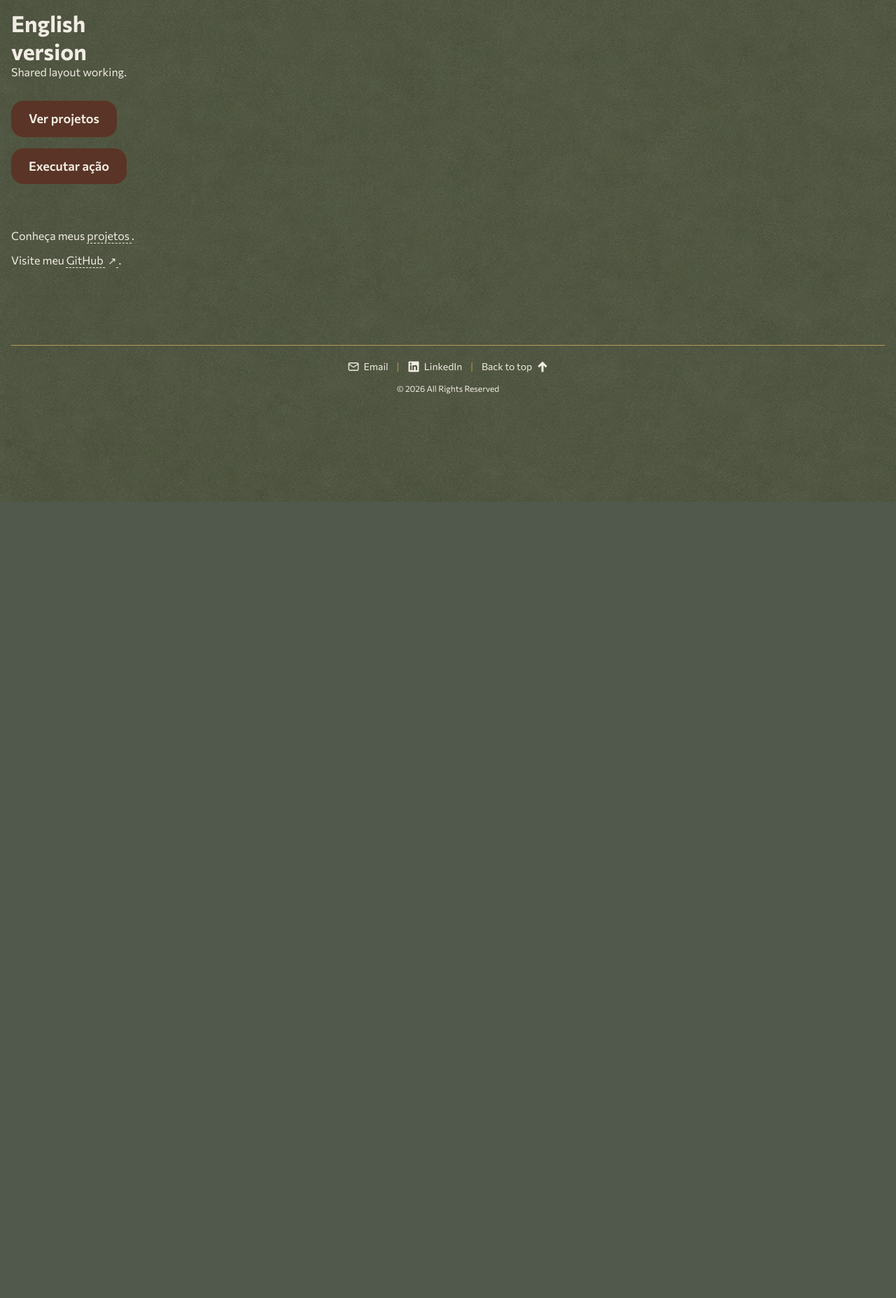
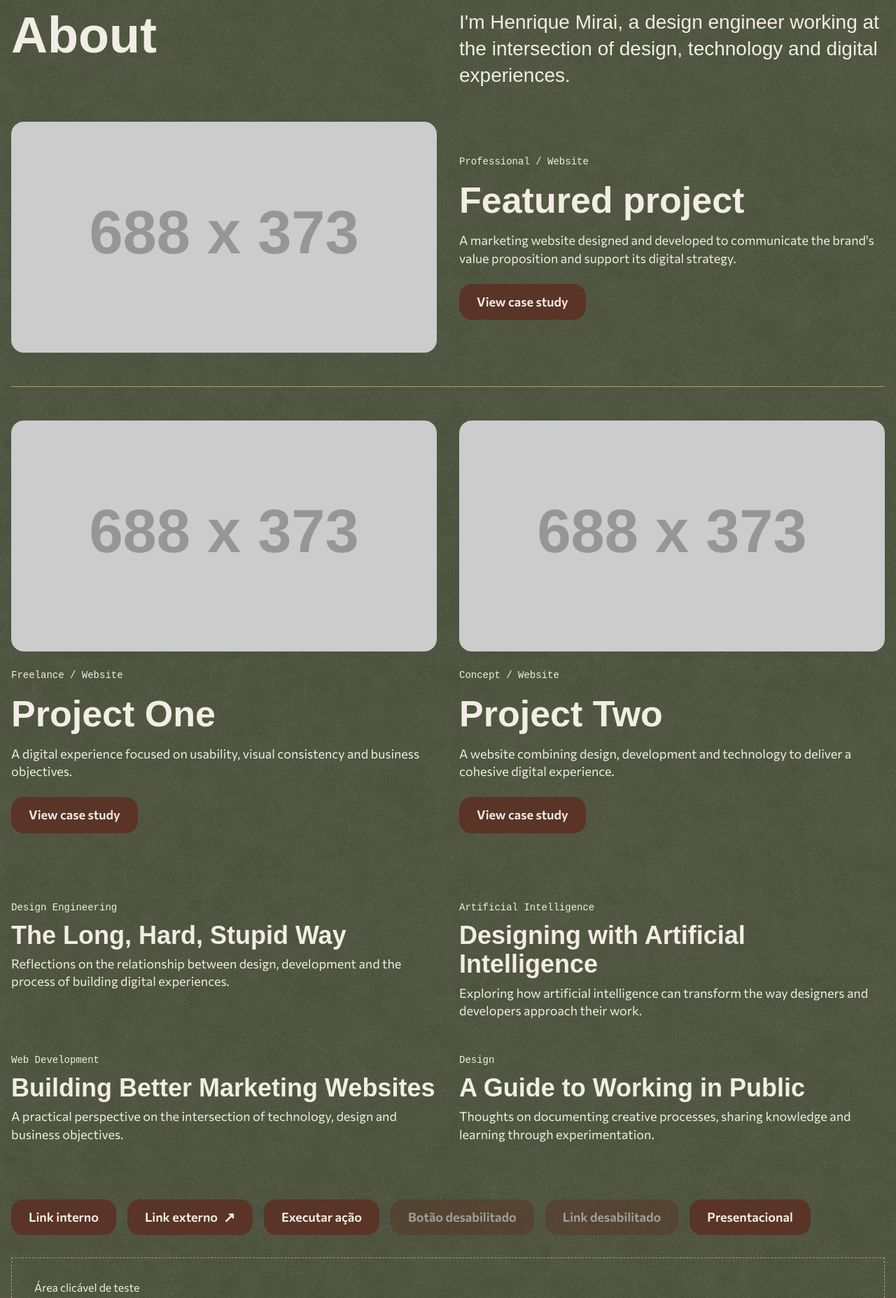
Before and after one commit to henriquemirai/mainsite, an Astro site: page / in a window 1280 px wide. Shown: the part 83-1938 px from the top of the page at 70% size. Before the commit the page ends 800 px from the top, so only its background shows below. Built offline with nearby package versions, Linux system fonts and the light colour scheme; Astro itself is replaced by a stand-in of ours; placeholder pictures from the web are drawn by us; a web font is replaced by a local one.

Commit message:
Finishing v1 of the components

```diff
--- /dev/null
+++ b/src/components/articlepreview.astro
@@ -0,0 +1,120 @@
+---
+interface Props {
+  category: string;
+  title: string;
+  description: string;
+  href: string;
+}
+
+const {
+  category,
+  title,
+  description,
+  href,
+} = Astro.props;
+---
+
+<a class="article-preview" href={href}>
+  <p class="article-preview__category">
+    {category}
+  </p>
+
+  <h2 class="article-preview__title">
+    {title}
+  </h2>
+
+  <p class="article-preview__description">
+    {description}
+  </p>
+</a>
+
+<style>
+  /* Base */
+
+  .article-preview {
+    grid-column: span 3;
+
+    display: flex;
+    flex-direction: column;
+    align-items: flex-start;
+    gap: 0.5rem;
+
+    min-width: 0;
+
+    color: var(--color-text-primary);
+    text-decoration: none;
+    cursor: pointer;
+  }
+
+  /* Category */
+
+  .article-preview__category {
+    font-family: var(--font-mono);
+    font-size: var(--type-size-metadata);
+    font-weight: var(--font-weight-regular);
+    line-height: var(--type-leading-metadata);
+  }
+
+  /* Title */
+
+  .article-preview__title {
+    font-family: var(--font-display);
+    font-size: clamp(
+      1.5rem,
+      calc(1.179rem + 1.429vw),
+      2.25rem
+    );
+    font-weight: var(--font-weight-semibold);
+    line-height: 1.15;
+
+    overflow-wrap: anywhere;
+
+    transition: color 180ms ease;
+  }
+
+  /* Description */
+
+  .article-preview__description {
+    font-family: var(--font-body);
+    font-size: var(--type-size-body);
+    font-weight: var(--font-weight-regular);
+    line-height: 1.40;
+
+    overflow-wrap: anywhere;
+  }
+
+  /* Interaction */
+
+  .article-preview:hover .article-preview__title {
+    color: var(--color-text-hover);
+  }
+
+  .article-preview:focus-visible {
+    outline: 2px solid var(--color-cream);
+    outline-offset: 3px;
+  }
+
+  /* Tablet */
+
+  @media (min-width: 48rem) and (max-width: 74.999rem) {
+    .article-preview {
+      grid-column: span 2;
+    }
+  }
+
+  /* Mobile */
+
+  @media (max-width: 47.999rem) {
+    .article-preview {
+      grid-column: 1 / -1;
+    }
+  }
+
+  /* Reduced motion */
+
+  @media (prefers-reduced-motion: reduce) {
+    .article-preview__title {
+      transition: none;
+    }
+  }
+</style>
--- a/src/components/button.astro
+++ b/src/components/button.astro
@@ -4,6 +4,7 @@ interface Props {
   href?: string;
   type?: 'button' | 'submit' | 'reset';
   disabled?: boolean;
+  presentational?: boolean;
   class?: string;
 }
 
@@ -12,17 +13,27 @@ const {
   href,
   type = 'button',
   disabled = false,
+  presentational = false,
   class: className = '',
 } = Astro.props;
 
-const classes = ['button', className].filter(Boolean).join(' ');
+const classes = [
+  'button',
+  presentational && 'button--presentational',
+  className,
+].filter(Boolean).join(' ');
+
 const isExternal = href
   ? /^https?:\/\//i.test(href)
   : false;
 ---
 
 {
-  href !== undefined && !disabled ? (
+  presentational ? (
+    <span class={classes}>
+      {label}
+    </span>
+  ) : href !== undefined && !disabled ? (
     <a
       class={classes}
       href={href}
@@ -56,8 +67,15 @@ const isExternal = href
     border: 1px solid transparent;
     border-radius: var(--radius);
 
-    background-color: var(--color-button-primary-bg);
-    color: var(--color-button-primary-text);
+    background-color: var(
+      --button-bg,
+      var(--color-button-primary-bg)
+    );
+
+    color: var(
+      --button-text,
+      var(--color-button-primary-text)
+    );
 
     font-family: var(--font-body);
     font-size: var(--type-size-body);
@@ -72,7 +90,7 @@ const isExternal = href
       color 180ms ease;
   }
 
-  .button:hover:not(:disabled):not([aria-disabled="true"]) {
+  .button:hover:not(:disabled):not([aria-disabled="true"]):not(.button--presentational) {
     background-color: var(--color-cream);
     color: var(--color-brown);
   }
@@ -88,6 +106,10 @@ const isExternal = href
     cursor: not-allowed;
   }
 
+  .button--presentational {
+    cursor: inherit;
+  }
+
   @media (prefers-reduced-motion: reduce) {
     .button {
       transition: none;
--- /dev/null
+++ b/src/components/pageintro.astro
@@ -0,0 +1,57 @@
+---
+interface Props {
+  title: string;
+  description: string;
+}
+
+const { title, description } = Astro.props;
+---
+
+<section class="page-intro">
+  <h1 class="page-intro__title">{title}</h1>
+  <p class="page-intro__description">{description}</p>
+</section>
+
+<style>
+  .page-intro {
+    grid-column: 1 / -1;
+    display: grid;
+    grid-template-columns: subgrid;
+    align-items: start;
+    row-gap: 1rem;
+  }
+
+  .page-intro__title {
+    grid-column: span 3;
+    font-family: var(--font-display);
+    font-size: var(--type-size-page-title);
+    font-weight: var(--font-weight-bold);
+    line-height: var(--type-leading-page-title);
+    color: var(--color-text-primary);
+  }
+
+  .page-intro__description {
+    grid-column: span 3;
+    font-family: var(--font-display);
+    font-size: var(--type-size-page-intro);
+    font-weight: var(--font-weight-regular);
+    line-height: var(--type-leading-page-intro);
+    color: var(--color-text-primary);
+  }
+
+  /* Tablet */
+  @media (min-width: 48rem) and (max-width: 74.999rem) {
+    .page-intro__title,
+    .page-intro__description {
+      grid-column: span 2;
+    }
+  }
+
+  /* Mobile */
+  @media (max-width: 47.999rem) {
+    .page-intro__title,
+    .page-intro__description {
+      grid-column: 1 / -1;
+    }
+  }
+</style>
--- /dev/null
+++ b/src/components/projectcard.astro
@@ -0,0 +1,194 @@
+---
+import Button from './Button.astro';
+
+interface Props {
+  title: string;
+  description: string;
+  context: string;
+  image: string;
+  imageAlt: string;
+  href: string;
+  ctaLabel: string;
+  variant?: 'default' | 'featured';
+}
+
+const {
+  title,
+  description,
+  context,
+  image,
+  imageAlt,
+  href,
+  ctaLabel,
+  variant = 'default',
+} = Astro.props;
+---
+
+<a
+  class:list={[
+    'project-card',
+    `project-card--${variant}`,
+  ]}
+  href={href}
+>
+  <img
+    class="project-card__image"
+    src={image}
+    alt={imageAlt}
+    width="688"
+    height="373"
+    loading="lazy"
+    decoding="async"
+  />
+
+  <div class="project-card__content">
+    <p class="project-card__context">
+      {context}
+    </p>
+
+    <h2 class="project-card__title">
+      {title}
+    </h2>
+
+    <p class="project-card__description">
+      {description}
+    </p>
+
+    <div class="project-card__cta">
+      <Button
+        label={ctaLabel}
+        presentational
+      />
+    </div>
+  </div>
+</a>
+
+<style>
+  /* Base */
+
+  .project-card {
+    grid-column: span 3;
+
+    display: grid;
+    grid-template-columns: minmax(0, 1fr);
+    align-content: start;
+    gap: 1.5rem;
+
+    min-width: 0;
+
+    color: var(--color-text-primary);
+    text-decoration: none;
+    cursor: pointer;
+  }
+
+  /* Image */
+
+  .project-card__image {
+    display: block;
+
+    width: 100%;
+    max-width: 688px;
+    height: auto;
+    aspect-ratio: 688 / 373;
+
+    object-fit: cover;
+    border-radius: var(--radius);
+  }
+
+  /* Content */
+
+  .project-card__content {
+    display: flex;
+    flex-direction: column;
+    align-items: flex-start;
+    gap: 1rem;
+
+    min-width: 0;
+  }
+
+  .project-card__context {
+    font-family: var(--font-mono);
+    font-size: var(--type-size-metadata);
+    font-weight: var(--font-weight-regular);
+    line-height: var(--type-leading-metadata);
+  }
+
+  .project-card__title {
+    font-family: var(--font-display);
+    font-size: clamp(
+      2rem,
+      calc(1.464rem + 2.381vw),
+      3.25rem
+    );
+    font-weight: var(--font-weight-bold);
+    line-height: 1.10;
+    overflow-wrap: anywhere;
+  }
+
+  .project-card__description {
+    font-family: var(--font-body);
+    font-size: var(--type-size-body);
+    font-weight: var(--font-weight-regular);
+    line-height: 1.40;
+  }
+
+  .project-card__cta {
+    display: flex;
+    margin-top: 0.5rem;
+  }
+
+  /* Featured variant */
+
+  .project-card--featured {
+    grid-column: 1 / -1;
+    grid-template-columns: subgrid;
+    align-items: center;
+    column-gap: var(--layout-grid-gutter);
+  }
+
+  .project-card--featured .project-card__image,
+  .project-card--featured .project-card__content {
+    grid-column: span 3;
+  }
+
+  /* Interaction */
+
+  .project-card:hover,
+  .project-card:focus-visible {
+    --button-bg: var(--color-cream);
+    --button-text: var(--color-brown);
+  }
+
+  .project-card:focus-visible {
+    outline: 2px solid var(--color-cream);
+    outline-offset: 3px;
+    border-radius: var(--radius);
+  }
+
+  /* Tablet */
+
+  @media (min-width: 48rem) and (max-width: 74.999rem) {
+    .project-card--default {
+      grid-column: span 2;
+    }
+
+    .project-card--featured .project-card__image,
+    .project-card--featured .project-card__content {
+      grid-column: span 2;
+    }
+  }
+
+  /* Mobile */
+
+  @media (max-width: 47.999rem) {
+    .project-card--default,
+    .project-card--featured {
+      grid-column: 1 / -1;
+    }
+
+    .project-card--featured .project-card__image,
+    .project-card--featured .project-card__content {
+      grid-column: 1 / -1;
+    }
+  }
+</style>
--- a/src/pages/index.astro
+++ b/src/pages/index.astro
@@ -2,16 +2,133 @@
 import BaseLayout from '../layouts/BaseLayout.astro';
 import Button from '../components/Button.astro';
 import TextLink from '../components/TextLink.astro';
+import PageIntro from '../components/PageIntro.astro';
+import ProjectCard from '../components/ProjectCard.astro';
+import ArticlePreview from '../components/ArticlePreview.astro';
 ---
 
 <BaseLayout lang="en" title="Henrique Mirai">
   <main>
-    <h1>English version</h1>
-    <p>Shared layout working.</p>
-    <div class="button-test">
-  		<Button label="Ver projetos" href="/projetos/" />
-  		<Button label="Executar ação" type="button" />
-	</div>
+     <PageIntro
+      title="About"
+      description="I'm Henrique Mirai, a design engineer working at the intersection of design, technology and digital experiences."
+    />
+
+<section
+  class="project-card-test"
+  aria-label="Projects"
+>
+  <ProjectCard
+    variant="featured"
+    title="Featured project"
+    description="A marketing website designed and developed to communicate the brand's value proposition and support its digital strategy."
+    context="Professional / Website"
+    image="https://placehold.co/688x373"
+    imageAlt="Featured project preview"
+    href="#top"
+    ctaLabel="View case study"
+  />
+
+  <div
+    class="project-card-test__divider"
+    aria-hidden="true"
+  ></div>
+
+  <ProjectCard
+    title="Project One"
+    description="A digital experience focused on usability, visual consistency and business objectives."
+    context="Freelance / Website"
+    image="https://placehold.co/688x373"
+    imageAlt="Project One preview"
+    href="#top"
+    ctaLabel="View case study"
+  />
+
+  <ProjectCard
+    title="Project Two"
+    description="A website combining design, development and technology to deliver a cohesive digital experience."
+    context="Concept / Website"
+    image="https://placehold.co/688x373"
+    imageAlt="Project Two preview"
+    href="#top"
+    ctaLabel="View case study"
+  />
+</section>
+
+<section
+  class="article-preview-test"
+  aria-label="Articles"
+>
+  <ArticlePreview
+    category="Design Engineering"
+    title="The Long, Hard, Stupid Way"
+    description="Reflections on the relationship between design, development and the process of building digital experiences."
+    href="#top"
+  />
+
+  <ArticlePreview
+    category="Artificial Intelligence"
+    title="Designing with Artificial Intelligence"
+    description="Exploring how artificial intelligence can transform the way designers and developers approach their work."
+    href="#top"
+  />
+
+  <ArticlePreview
+    category="Web Development"
+    title="Building Better Marketing Websites"
+    description="A practical perspective on the intersection of technology, design and business objectives."
+    href="#top"
+  />
+
+  <ArticlePreview
+    category="Design"
+    title="A Guide to Working in Public"
+    description="Thoughts on documenting creative processes, sharing knowledge and learning through experimentation."
+    href="#top"
+  />
+</section>
+
+<div class="button-test">
+  <Button
+    label="Link interno"
+    href="/works/"
+  />
+
+  <Button
+    label="Link externo"
+    href="https://github.com/"
+  />
+
+  <Button
+    label="Executar ação"
+    type="button"
+  />
+
+  <Button
+    label="Botão desabilitado"
+    disabled
+  />
+
+  <Button
+    label="Link desabilitado"
+    href="/works/"
+    disabled
+  />
+
+  <Button
+    label="Presentacional"
+    presentational
+  />
+</div>
+
+<a class="presentational-test" href="/works/">
+  <p>Área clicável de teste</p>
+
+  <Button
+    label="View case study"
+    presentational
+  />
+</a>
 	<div class="text-link-test">
 		<p>
 		Conheça meus <TextLink href="/projetos/">projetos</TextLink>.
@@ -42,4 +159,60 @@ import TextLink from '../components/TextLink.astro';
   .text-link-test p + p {
     margin-top: 1rem;
   }
+.presentational-test {
+  grid-column: 1 / -1;
+
+  display: flex;
+  flex-direction: column;
+  align-items: flex-start;
+  gap: 1rem;
+
+  padding: 2rem;
+  border: 1px dashed var(--color-border-decorative);
+
+  color: var(--color-text-primary);
+  text-decoration: none;
+  cursor: pointer;
+}
+
+.presentational-test:hover,
+.presentational-test:focus-visible {
+  --button-bg: var(--color-cream);
+  --button-text: var(--color-brown);
+}
+
+.presentational-test:focus-visible {
+  outline: 2px solid var(--color-light-ochre);
+  outline-offset: 3px;
+}
+
+.project-card-test {
+  grid-column: 1 / -1;
+
+  display: grid;
+  grid-template-columns: subgrid;
+  column-gap: var(--layout-grid-gutter);
+  row-gap: 3rem;
+
+  padding-block: 3rem;
+}
+
+.project-card-test__divider {
+  grid-column: 1 / -1;
+
+  height: 1px;
+  background-color: var(--color-border-decorative);
+}
+
+.article-preview-test {
+  grid-column: 1 / -1;
+
+  display: grid;
+  grid-template-columns: subgrid;
+  column-gap: var(--layout-grid-gutter);
+  row-gap: 3rem;
+
+  padding-block: 3rem;
+}
+
 </style>
--- a/src/styles/global.css
+++ b/src/styles/global.css
@@ -149,3 +149,13 @@ body {
   font-family: var(--font-body);
   font-weight: var(--font-weight-regular);
 }
+
+/* ==============
+   PAGE STRUCTURE
+   ============== */
+
+.site-grid > main {
+  grid-column: 1 / -1;
+  display: grid;
+  grid-template-columns: subgrid;
+}
```
